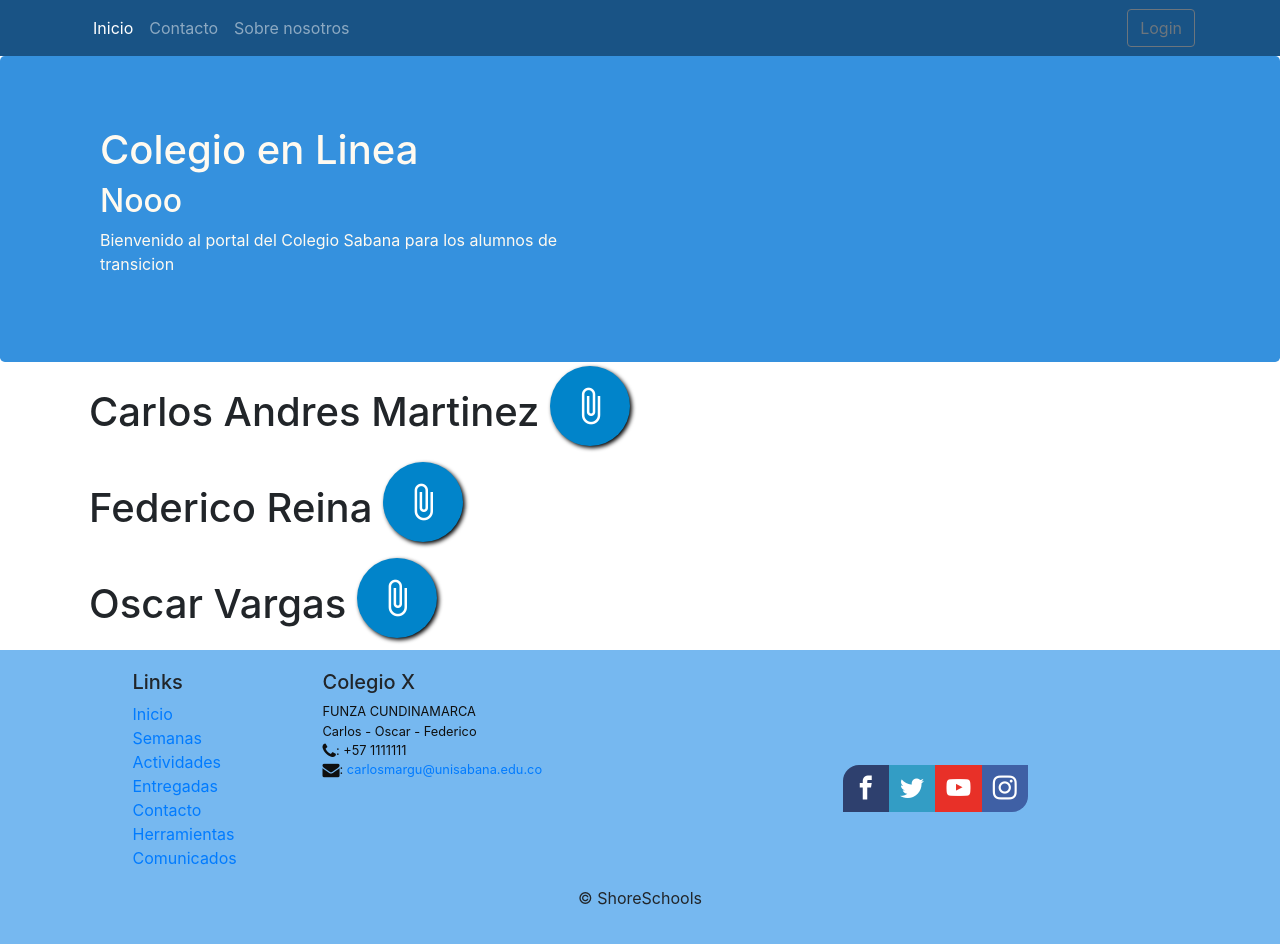
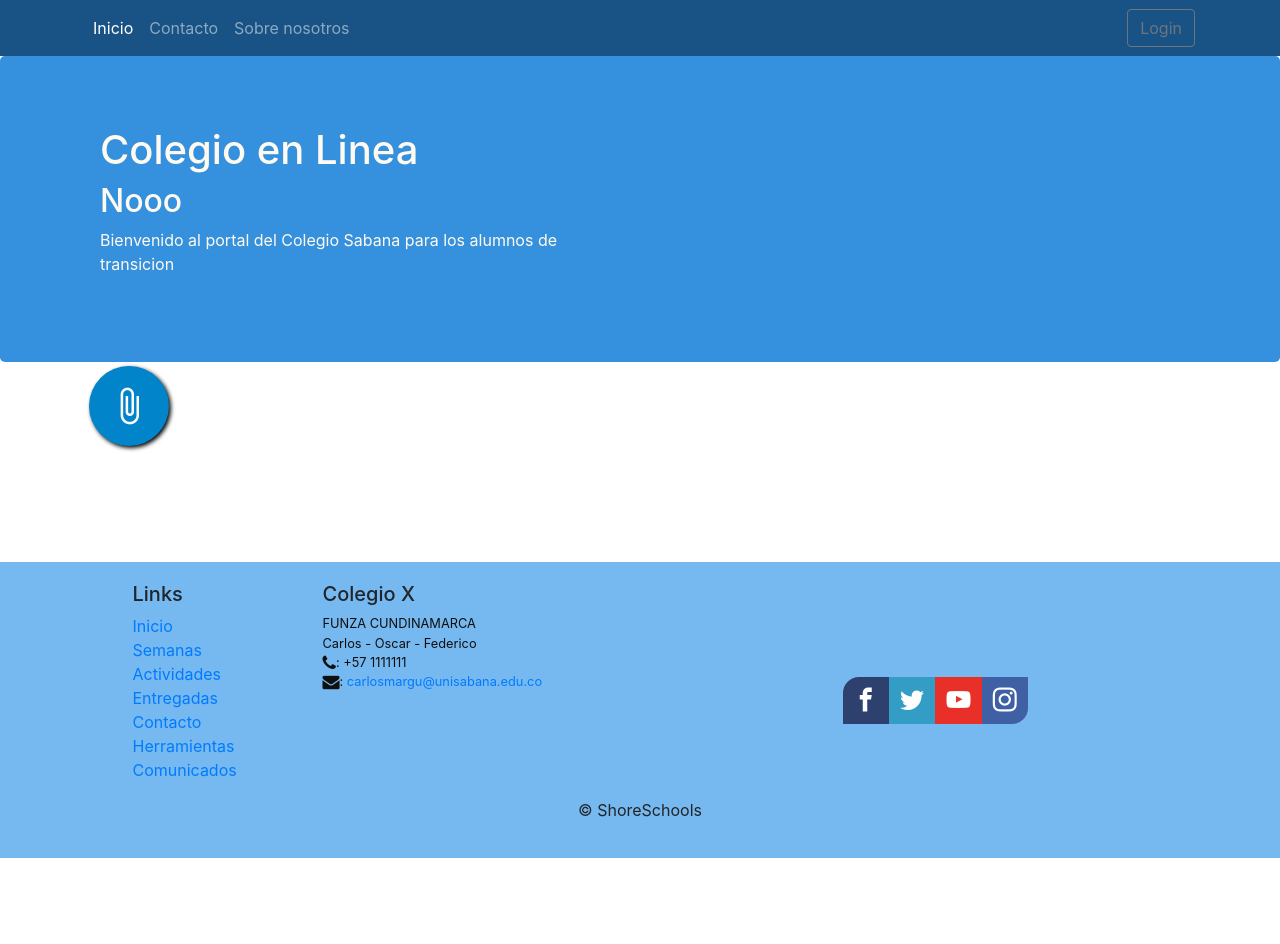
Before and after one commit to carlosmargu/ShoreSchool, a React (Create React App) app: page /index in a window 1280 px wide. After the commit the page ends 858 px from the top, so only its background shows below. Built offline with nearby package versions, Linux system fonts and the light colour scheme; no server answers.

Commit message:
profile photo

```diff
--- a/src/components/HeaderComponent.js
+++ b/src/components/HeaderComponent.js
@@ -41,8 +41,9 @@ class Header extends Component {
         const usuario1=this.state.userItems.filter(usu=>usuario===usu.user);
           if(usuario1.length > 0){
             if(usuario1[0].pass===password){
+              const imageUrl = usuario1[0].img
               console.log("Usuario y contraseña correcto")
-              this.props.handleLogin();
+              this.props.handleLogin(usuario,imageUrl);
               //this.props.history.go('/index');
             }else{
               console.log("Contraseña incorrectos")
--- /dev/null
+++ b/src/components/HomeComponent.css
@@ -0,0 +1,7 @@
+.profile-photo{
+  height:200px;
+}
+
+/* .profile-user, .profile-photo{
+  display: inline-block;
+} */
--- a/src/components/HomeComponent.js
+++ b/src/components/HomeComponent.js
@@ -1,6 +1,6 @@
 import React from 'react';
 import {Jumbotron } from 'reactstrap';
-
+import './HomeComponent.css'
 
 function Home(props) {
     return(
@@ -18,19 +18,13 @@ function Home(props) {
         </Jumbotron>
         <div className="container">
             <div className="row align-items-start">
+                <img className="profile-photo" src={props.imageUrl}/>
                 <div className="col-1 col-md m-1">
-                <h1>Carlos Andres Martinez <a href="http://www.google.com" class="material-icons floating-btn">attach_file</a></h1>
+
+                <h1 className="profile-user">{props.username} <a href="http://www.google.com" class="material-icons floating-btn">attach_file</a></h1>
+
                 </div>
-            </div>
-            <div className="row align-items-start">
-                <div className="col-1 col-md m-1">
-                <h1>Federico Reina <a href="http://www.google.com" class="material-icons floating-btn">attach_file</a></h1>
-                </div>
-            </div>
-            <div className="row align-items-start">
-                <div className="col-1 col-md m-1">
-                <h1>Oscar Vargas <a href="http://www.google.com" class="material-icons floating-btn">attach_file</a></h1>
-                </div>
+
             </div>
         </div>
       </div>
--- a/src/components/MainComponent.js
+++ b/src/components/MainComponent.js
@@ -15,8 +15,9 @@ class Main extends Component {
     console.log("Hola" + this.state.isLogged)
   }
 
-  login = ()=>{
-    this.setState({isLogged:true})
+  login = (username,imageUrl)=>{
+    this.setState({isLogged:true,username,imageUrl})
+
   }
 
   render() {
@@ -28,7 +29,7 @@ class Main extends Component {
        <Header handleLogin={this.login} isLogged={this.state.isLogged}/>
        <Switch location={this.props.location}>
 
-         <Route path='/index' component={() => <Home />} />
+         <Route path='/index' component={() => <Home username={this.state.username} imageUrl={this.state.imageUrl}/>} />
          <Route path='/contacto' component={() => <ContactUs />} />
          {/*<Route exact path="/inicio">   {isLogged ? <Redirect to="/dashboard" /> : <PublicHomePage />} </Route>*/}
        </Switch>
```
